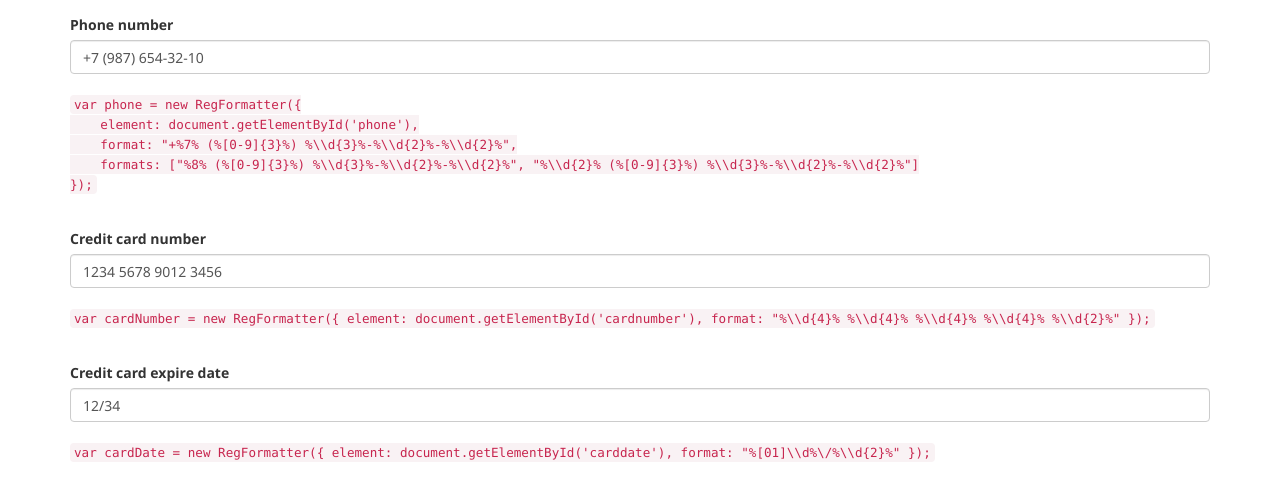
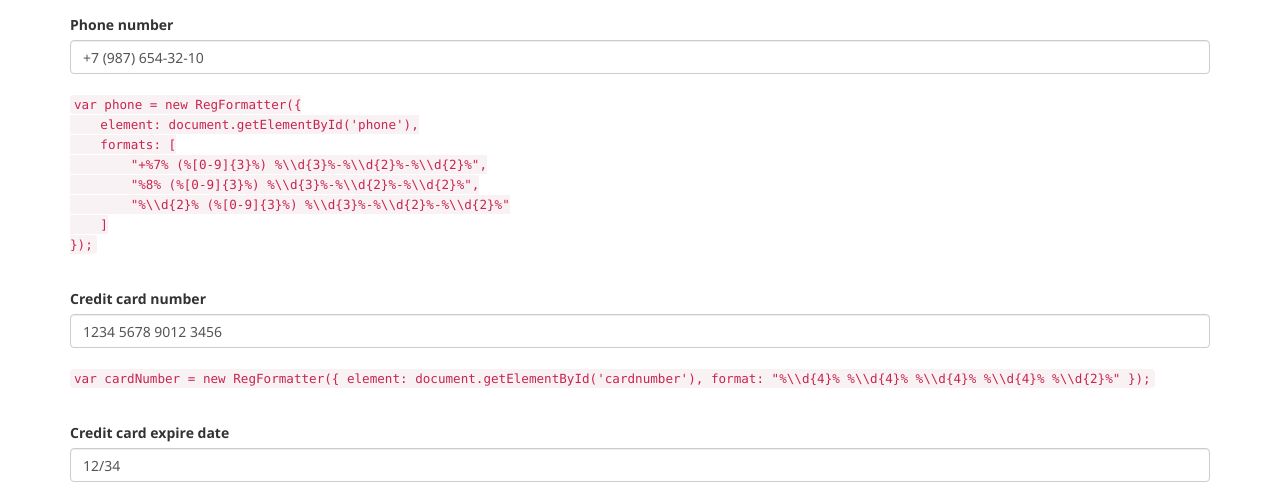
Before and after one commit to itabaev/regformatter, a plain HTML site: page RegFormatter/index.html in a window 1280 px wide. Shown: the part 282-782 px from the top of the page. Drawn offline with nearby package versions, Linux system fonts and the light colour scheme.

Commit message:
Fixes for Mozilla Firefox and Internet Explorer 7

```diff
--- a/RegFormatter/index.html
+++ b/RegFormatter/index.html
@@ -32,16 +32,22 @@
             <code>
                 var phone = new RegFormatter({<br/>
                 &nbsp;&nbsp;&nbsp;&nbsp;element: document.getElementById('phone'),<br />
-                &nbsp;&nbsp;&nbsp;&nbsp;format: "+%7% (%[0-9]{3}%) %\\d{3}%-%\\d{2}%-%\\d{2}%",<br />
-                &nbsp;&nbsp;&nbsp;&nbsp;formats: ["%8% (%[0-9]{3}%) %\\d{3}%-%\\d{2}%-%\\d{2}%", "%\\d{2}% (%[0-9]{3}%) %\\d{3}%-%\\d{2}%-%\\d{2}%"]<br />
+                &nbsp;&nbsp;&nbsp;&nbsp;formats: [<br />
+                &nbsp;&nbsp;&nbsp;&nbsp;&nbsp;&nbsp;&nbsp;&nbsp;"+%7% (%[0-9]{3}%) %\\d{3}%-%\\d{2}%-%\\d{2}%",<br />
+                &nbsp;&nbsp;&nbsp;&nbsp;&nbsp;&nbsp;&nbsp;&nbsp;"%8% (%[0-9]{3}%) %\\d{3}%-%\\d{2}%-%\\d{2}%",<br />
+                &nbsp;&nbsp;&nbsp;&nbsp;&nbsp;&nbsp;&nbsp;&nbsp;"%\\d{2}% (%[0-9]{3}%) %\\d{3}%-%\\d{2}%-%\\d{2}%"<br />
+                &nbsp;&nbsp;&nbsp;&nbsp;]<br />
                 });
             </code>
             <script>
                 var phoneElem = document.getElementById("phone");
                 var phone = new RegFormatter({
                     element: phoneElem,
-                    format: "+%7% (%[0-9]{3}%) %\\d{3}%-%\\d{2}%-%\\d{2}%",
-                    formats: ["%8% (%[0-9]{3}%) %\\d{3}%-%\\d{2}%-%\\d{2}%", "%\\d{2}% (%[0-9]{3}%) %\\d{3}%-%\\d{2}%-%\\d{2}%"]
+                    formats: [
+                        "+%7% (%[0-9]{3}%) %\\d{3}%-%\\d{2}%-%\\d{2}%",
+                        "%8% (%[0-9]{3}%) %\\d{3}%-%\\d{2}%-%\\d{2}%",
+                        "%\\d{2}% (%[0-9]{3}%) %\\d{3}%-%\\d{2}%-%\\d{2}%"
+                    ]
                 });
             </script>
         </div>
@@ -80,7 +86,7 @@
             <input type="text" id="testFormat" value="%\d?[A-z]{1,3}%-%\d{2}%" class="form-control bg-warning" />
             <br />
             <label for="testField" class="control-label">Test field</label>
-            <input type="text" id="testField" value="" class="form-control" />
+            <input type="text" id="testField" value="1ab23" class="form-control" />
             <script>
                 var testGroup = document.getElementById("testGroup");
                 var testFormat = document.getElementById("testFormat");
--- a/RegFormatter/regformatter.js
+++ b/RegFormatter/regformatter.js
@@ -5,6 +5,12 @@ var RegFormatter = (function () {
                 if (this[i] === searchElement)
                     return i;
             return -1;
+        };
+    }
+
+    if (!Array.isArray) {
+        Array.isArray = function (arg) {
+            return Object.prototype.toString.call(arg) === "[object Array]";
         };
     }
 
@@ -82,6 +88,8 @@ var RegFormatter = (function () {
 
             var keypressEventHandler = function (e) {
                 e = e || window.event;
+                if (e.ctrlKey || (e.key && e.key.length > 1))
+                    return;
                 var str = String.fromCharCode(e.keyCode || e.charCode);
                 var sel = getCaretPosition(_this.element);
                 var positionStart = sel.selectionStart;
@@ -314,6 +322,7 @@ var RegFormatter = (function () {
                 if (expEscapeds.indexOf(charAt) >= 0) {
                     p += "\\" + charAt;
                     addPattern(exp);
+                    continue;
                 }
 
                 p += charAt;
```
Also changed, not shown: RegFormatter/regformatter.min.js, 1 other file.
